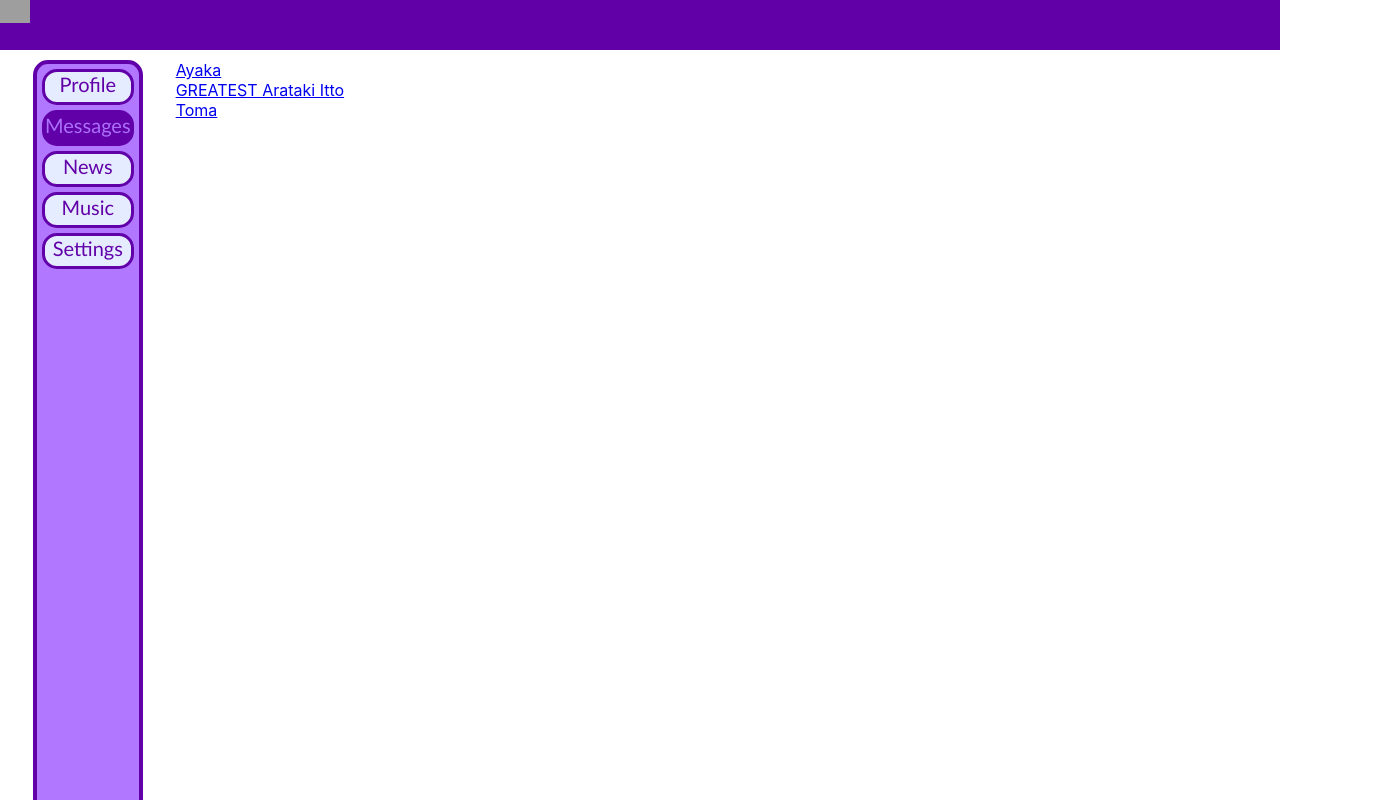
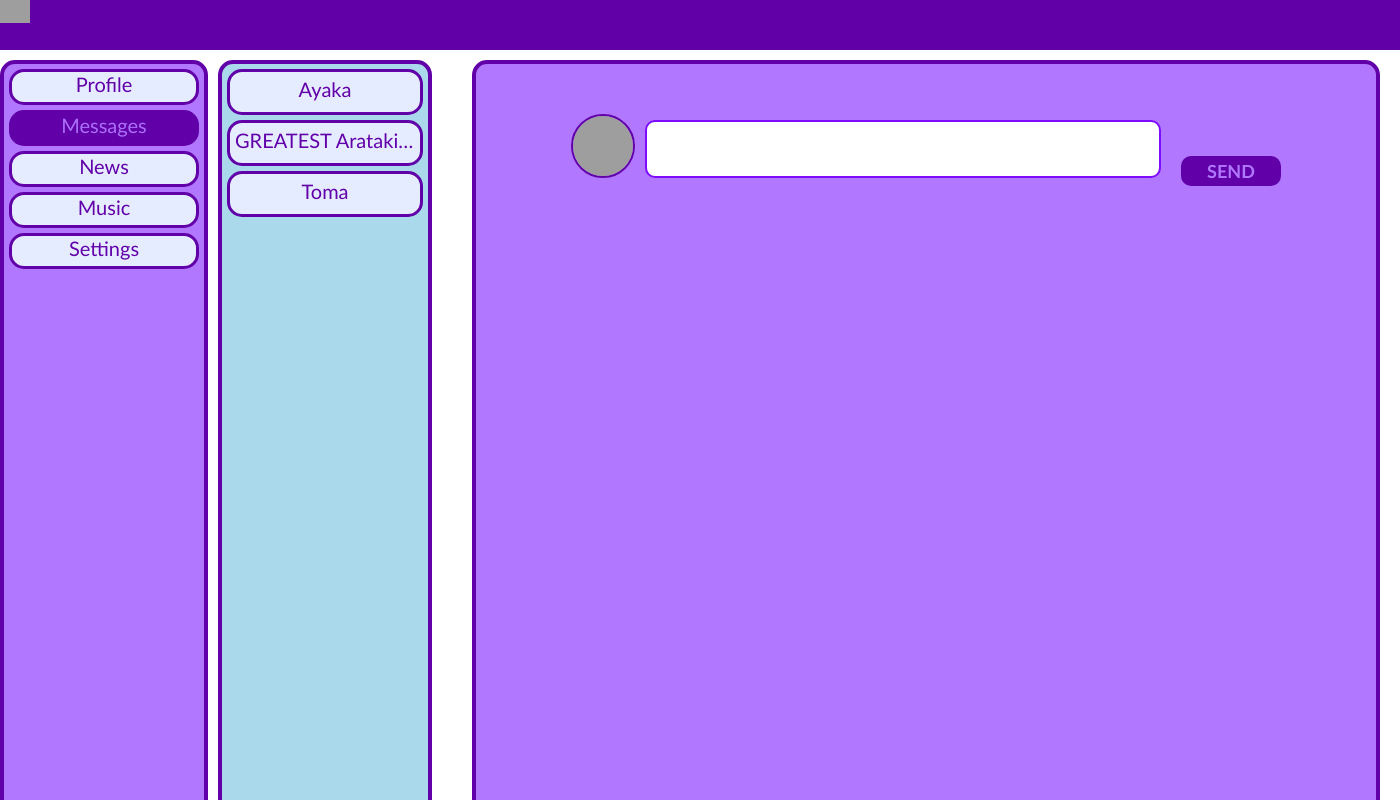
Before and after one commit to NervusRaccoon/react-first-project, a React (Create React App) app: page /messages in a window 1280 px wide. Shown: the top 800 px of the page, 1400 px wide, since content can reach past the window. Built offline with nearby package versions, Linux system fonts and the light colour scheme; grey boxes are pictures that could not be loaded.

Commit message:
Assembled messages page UI

```diff
--- a/src/App.css
+++ b/src/App.css
@@ -8,7 +8,7 @@
   "h h"
   "n c";
   grid-template-rows: 1fr 20fr;
-  grid-template-columns: 3fr 20fr;
+  grid-template-columns: 5fr 20fr;
   grid-gap: 10px;
 }
 
@@ -19,10 +19,15 @@
 
 .app-navbar
 {
-  padding-left: 10px;
+  grid-area: n;
+  justify-self:flex-end;
 }
 
 .app-header
 {
   grid-area: h;
 }
+
+::-webkit-scrollbar {
+  display: none;
+}
--- a/src/App.js
+++ b/src/App.js
@@ -18,7 +18,7 @@ const App = (props) => {
         <div className='app-wrapper-content'>
           <Routes>
             <Route path="/profile" Component={() => <Profile content={props.appState.profilePage} />} />
-            <Route path="/messages" Component={() => <Messages content={props.appState.messagePage} />} />
+            <Route path="/messages/*" Component={() => <Messages content={props.appState.messagePage} />} />
           </Routes>
         </div>
       </div>
--- a/src/components/Messages/Companion/Companion.jsx
+++ b/src/components/Messages/Companion/Companion.jsx
@@ -2,11 +2,15 @@ import { NavLink } from 'react-router-dom';
 import classes from './Companion.module.css';
 
 const Companion = (props) => {
-    return (
-        <div className={classes.content}>
-          <NavLink to={`/messages/${props.id}`}>{props.name}</NavLink>
+  return (
+    <div className={classes.content}>
+      <NavLink to={`/messages/${props.id}`} className={({ isActive }) => isActive ? classes.activeLink : classes.inactiveLink}>
+        <div className={classes.button}>
+          {props.name}
         </div>
-    );
+      </NavLink>
+    </div>
+  );
 }
 
 export default Companion;
--- a/src/components/Messages/Companion/Companion.module.css
+++ b/src/components/Messages/Companion/Companion.module.css
@@ -0,0 +1,43 @@
+.button
+{
+  background-color: #E6ECFF;
+  border-radius: 15px;
+  border-color: #6100A8;
+  border-style: solid;
+  border-width: 3px;
+
+  padding: 5px;
+  margin: 5px;
+
+  height: 30px;
+  width: 180px;
+
+  text-align: center;
+  white-space:nowrap;
+  overflow:hidden;
+  text-overflow:ellipsis;
+}
+
+.content a
+{
+  text-decoration: none;
+  font-size: 20px;
+  font-style: bold;
+  font-family:'Gill Sans', 'Gill Sans MT', Calibri, 'Trebuchet MS', sans-serif;
+}
+
+.inactiveLink {
+  color: #6100A8;
+}
+
+.inactiveLink .button {
+  background-color: #E6ECFF;
+}
+
+.activeLink {
+  color: #AC70FA;
+}
+
+.activeLink .button {
+  background-color: #6100A8;
+}
--- a/src/components/Messages/MessageItem/MessageItem.jsx
+++ b/src/components/Messages/MessageItem/MessageItem.jsx
@@ -2,8 +2,18 @@ import classes from './MessageItem.module.css';
 
 const MessageItem = (props) => {
   return (
-    <div className={classes.message}>
-      {props.message}
+    <div className={props.side == 'right' ? classes.sideRight : classes.sideLeft}>
+      <div className={classes.content}>
+        <div className={classes.userIcon}>
+          <img src='https://qph.cf2.quoracdn.net/main-qimg-6ed26560ac4bb4d9a16f0a4c64550406-lq' />
+        </div>
+        <div className={classes.userName}>
+          {props.userName}
+        </div>
+        <div className={classes.message}>
+          {props.message}
+        </div>
+      </div>
     </div>
   );
 }
--- a/src/components/Messages/MessageItem/MessageItem.module.css
+++ b/src/components/Messages/MessageItem/MessageItem.module.css
@@ -0,0 +1,63 @@
+.userIcon img {
+    grid-area: i;
+    width: 60px;
+    height: 60px;
+    border-radius: 45px;
+    border: 2px solid #6100A8;
+}
+
+.message {
+    grid-area: m;
+    align-self: center;
+    border-radius: 15px;
+    background-color: #E6ECFF;
+    color: #6100A8;
+    width: max-content;
+    max-width: 570px;
+    height: auto;
+    text-align: left;
+    padding: 10px;
+    font-size: 18px;
+    font-style: bold;
+    font-family: 'Gill Sans', 'Gill Sans MT', Calibri, 'Trebuchet MS', sans-serif;
+    overflow-wrap: break-word;
+    border: 2px solid #7F0BFF;
+}
+
+.userName {
+    grid-area: n;
+    align-self: center;
+    border-radius: 15px;
+    background-color: #B178FF;
+    color: #6100A8;
+    width: max-content;
+    height: auto;
+    padding-left: 10px;
+    padding-right: 10px;
+    text-align: center;
+    font-size: 18px;
+    font-style: bold;
+    font-family: 'Gill Sans', 'Gill Sans MT', Calibri, 'Trebuchet MS', sans-serif;
+}
+
+.content {
+    display: grid;
+    grid-template-areas:
+        "i n"
+        "i m";
+    grid-template-rows: 20px max-content;
+    grid-template-columns: 65px max-content;
+    grid-gap: 5px;
+}
+
+.sideLeft{
+    display: flex;
+    align-self: flex-end;
+    justify-content: flex-start;
+}
+
+.sideRight{
+    display: flex;
+    align-self: flex-end;
+    justify-content: flex-end;
+}
--- a/src/components/Messages/Messages.jsx
+++ b/src/components/Messages/Messages.jsx
@@ -5,7 +5,10 @@ import classes from './Messages.module.css';
 const Messages = (props) => {
 
   let companionElemets = props.content.messagesData.map(companion => <Companion name={companion.userName} id={companion.userId} />)
-  /*let messageElemets = props.content.messagesData.map(companion => <MessageItem message={message.message} userName={message .userName} />)*/
+  let currentCompanionId = window.location.href.split('/').slice(-1);
+  let messageElemets = currentCompanionId == 'messages' || currentCompanionId == '' ? '' :
+    props.content.messagesData.find(x => x.userId == currentCompanionId).messages.map(message =>
+      <MessageItem message={message.message} userName={message.userName} side={message.side} />)
 
   return (
     <div className={classes.content}>
@@ -13,7 +16,12 @@ const Messages = (props) => {
         {companionElemets}
       </div>
       <div className={classes.messagesContainer}>
-            {/* {messageElemets} */}
+        {messageElemets}
+        <div className={classes.sendMessageBlock}>
+          <img className={classes.userIcon} src='https://qph.cf2.quoracdn.net/main-qimg-6ed26560ac4bb4d9a16f0a4c64550406-lq' />
+          <textarea className={classes.textArea} />
+          <button className={classes.postButton}>SEND</button>
+        </div>
       </div>
     </div>
   );
--- a/src/components/Messages/Messages.module.css
+++ b/src/components/Messages/Messages.module.css
@@ -1,4 +1,80 @@
-.content {
+.content{
     display: grid;
-    grid-template-columns: 2fr 10fr;
+    grid-template-columns: 3fr 10fr;
+    grid-gap: 40px;
 }
+
+.companionsList {
+    background-color: #A9D9EB;
+    border-radius: 15px;
+    border-color: #6100A8;
+    border-style: solid;
+    border-width: 4px;
+    height: 800px;
+    width: auto;
+    align-self: center;
+    justify-self: flex-end;
+}
+
+.messagesContainer {
+    background-color: #B178FF;
+    border-radius: 15px;
+    border-color: #6100A8;
+    border-style: solid;
+    border-width: 4px;
+    height: 800px;
+    align-self: center;
+    justify-self: flex-start;
+    width: 800px;
+    margin-right: 20px;
+    padding-left: 50px;
+    padding-right: 50px;
+    display: grid;
+    grid-template-rows: 10fr 1fr;
+}
+
+.userIcon {
+    width: 60px;
+    height: 60px;
+    border-radius: 45px;
+    border: 2px solid #6100A8;
+}
+
+.textArea {
+    margin-left: 10px;
+    width: 500px;
+    height: 50px;
+    border: 2px solid #7F0BFF;
+    border-radius: 10px;
+    font-family: 'Gill Sans', 'Gill Sans MT', Calibri, 'Trebuchet MS', sans-serif;
+    color: #6100A8;
+    font-size: 18px;
+    resize: none;
+    padding-left: 10px;
+}
+
+.sendMessageBlock {
+    justify-self: center;
+    padding-bottom: 30px;
+    padding-top: 50px;
+}
+
+.postButton {
+    margin-left: 20px;
+    background-color: #6100A8;
+    border: 2px solid #6100A8;
+    border-radius: 10px;
+    color: #B178FF;
+    width: 100px;
+    height: 30px;
+    text-align: center;
+    text-decoration: none;
+    font-size: 18px;
+    font-family: 'Gill Sans', 'Gill Sans MT', Calibri, 'Trebuchet MS', sans-serif;
+    font-weight: bold;
+}
+
+.postButton:active {
+    background-color: #B178FF;
+    color: #6100A8;
+}
--- a/src/components/Navbar/Navbar.module.css
+++ b/src/components/Navbar/Navbar.module.css
@@ -1,12 +1,9 @@
 .nav {
-  grid-area: n;
   background-color: #B178FF;
   border-radius: 15px;
   border-color: #6100A8;
   border-style: solid;
   border-width: 4px;
   height: 800px;
-  width: auto;
-  align-self: center;
-  justify-self: center;
+  width: 200px;
 }
--- a/src/redux/state.js
+++ b/src/redux/state.js
@@ -2,16 +2,17 @@ let state = {
     messagePage: {
         messagesData: [{
             userId: 1, userName: 'Ayaka', messages:
-                [{ id: 1, userName: 'Ayaka', message: 'Hello, brother. Can you please ...' },
-                { id: 2, userName: 'Ayato', message: 'Ok' }]
+                [{ id: 1, userName: 'Ayaka', message: 'Hello, brother. Can you please ...', side: 'left' },
+                { id: 2, userName: 'Ayato', message: 'Ok', side: 'right' }]
         },
-        { userId: 2, userName: 'GREATEST Arataki Itto', messages: [{ id: 1, userName: 'GREATEST Arataki Itto', message: 'Yo bro iwanna oadggggkkkl' }] },
+        { userId: 2, userName: 'GREATEST Arataki Itto', messages: [{ id: 1, userName: 'GREATEST Arataki Itto', message: 'Yo bro iwanna oadggggkkkl', side: 'left' }] },
         {
             userId: 3, userName: 'Toma', messages:
-                [{ id: 1, userName: 'Toma', message: 'Waka, please, dont throw documents around the office...' },
-                { id: 2, userName: 'Ayato', message: 'It wasn`t me. Taromaru did it' },
-                { id: 3, userName: 'Toma', message: 'Are you joking?' },
-                { id: 4, userName: 'Ayato', message: 'y' }]
+                [{ id: 1, userName: 'Toma', message: 'Waka, please, dont throw documents around the office...', side: 'left' },
+                { id: 2, userName: 'Ayato', message: 'It wasn`t me', side: 'right' },
+                { id: 3, userName: 'Ayato', message: 'Taromaru did it', side: 'right' },
+                { id: 4, userName: 'Toma', message: 'Are you joking?', side: 'left'  },
+                { id: 5, userName: 'Ayato', message: 'y', side: 'right' }]
         }]
     },
 
```
Lines whose indentation alone changed are shown as unchanged.
